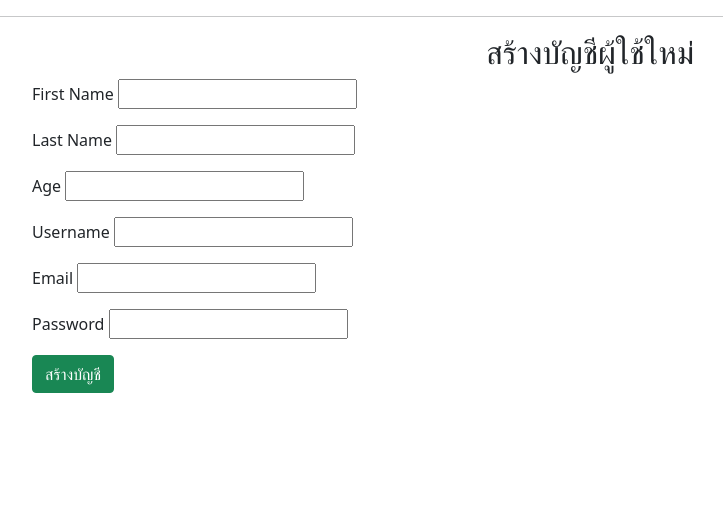
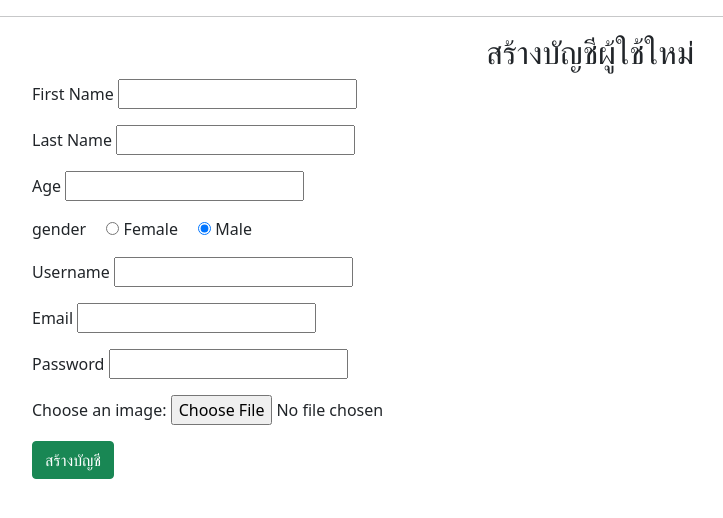
Before and after one commit to BamPatin/register, a Django app: page /form in a window 1280 px wide. Shown: the part 56-574 px from the top of the page, without its empty margins (50-773 px from the left). Run offline with Django 4.2, Linux system fonts and the light colour scheme.

Commit message:
08062566

```diff
--- a/MY_PROJECT/settings.py
+++ b/MY_PROJECT/settings.py
@@ -30,7 +30,7 @@ SECRET_KEY = os.getenv("SECRET_KEY")
 DEBUG = True
 
 # ALLOWED_HOSTS = ['192.168.1.125']
-ALLOWED_HOSTS = []
+ALLOWED_HOSTS = ['172.20.10.2']
 
 # Application definition
 
@@ -127,7 +127,7 @@ USE_TZ = True
 # Static files (CSS, JavaScript, Images)
 # https://docs.djangoproject.com/en/4.2/howto/static-files/
 
-STATIC_URL = 'static/'
+STATIC_URL = '/static/'
 STATIC_ROOT = os.path.join(BASE_DIR,'static')   #อัพโหลดไฟล์
 STATICFILES_DIRS = [
     os.path.join(BASE_DIR,'/static')
--- a/myapp/models.py
+++ b/myapp/models.py
@@ -19,7 +19,7 @@ class Person(AbstractUser):
     #is_active = models.BooleanField(default=True)
     #is_staff = models.BooleanField(default=False)
     gender = models.CharField(max_length=5 , null=True , blank=True , choices=GENDER_CHOICE)
-    image = models.FileField(upload_to = 'upload' , null=True , blank=True)
+    image = models.FileField(upload_to = 'upload/' , null=True , blank=True)
 
 
     def __str__(self):
--- a/myapp/templates/form.html
+++ b/myapp/templates/form.html
@@ -20,6 +20,17 @@
                 <label for="age" >Age</label>
                 <input type="number" name="age" class="from-control">
             </div>
+
+            <p class="form-group mb-3 form-check-inline">gender</p>
+            <div class="form-group mb-3 form-check-inline">
+                <input class="from-control" type="radio" name="gender" value="F" checked>
+                <label class="Female" for="gender">Female</label>
+            </div>
+            <div class="form-group mb-3 form-check-inline">
+                <input class="from-control" type="radio" name="gender" value="M" checked>
+                <label class="Male" for="gender">Male</label>
+            </div>
+
             <div class="form-group mb-3">
                 <label for="username">Username</label>
                 <input type="text" name="username" class="from-control">
@@ -32,7 +43,10 @@
                 <label for="password">Password</label>
                 <input type="text" name="password" class="from-control">
             </div>
-
+            <div class="form-group mb-3">
+                <label for="image">Choose an image:</label>
+                <input type="file" name="image" class="from-control">
+            </div>
             <input type="submit" value="สร้างบัญชี" class="btn btn-success">
         </form>
 
--- a/myapp/views.py
+++ b/myapp/views.py
@@ -19,17 +19,21 @@ def form(request) :
         first_name = request.POST["first_name"]
         last_name = request.POST["last_name"]
         age = request.POST["age"]
+        gender = request.POST["gender"]
         username = request.POST["username"]
         email = request.POST["email"]
         password = request.POST["password"]
+        image = request.POST["image"]
 
         #บันทึกข้อมูล
         person = Person.objects.create(
             first_name=first_name,
             last_name=last_name,
             age=age,
+            gender = gender,
             username = username,
             email = email,
+            image = image
             # password = password
         )
         person.set_password(password)  #แปลงpasswordเป็นการเข้ารหัส
@@ -41,6 +45,7 @@ def form(request) :
     else:
         return render(request,"form.html")
 
+
 def edit(request,person_id) :
     if request.method == "POST" :
     #เมื่อมีการส่งข้อมูลมา
@@ -48,9 +53,11 @@ def edit(request,person_id) :
         person.first_name = request.POST["first_name"]           #แก้ไขข้อมูลใหม่ตามที่ส่งมาจากแบบฟอร์ม
         person.last_name = request.POST["last_name"]           #แก้ไขข้อมูลใหม่ตามที่ส่งมาจากแบบฟอร์ม
         person.age = request.POST["age"]
+        person.gender = request.POST["gender"]
         person.username = request.POST["username"]
         person.email = request.POST["email"]
         person.password = request.POST["password"]
+        person.image = request.POST["image"]
         person.save()
         messages.success(request,"อัพเดทข้อมูลเรียบร้อย")
         return redirect("/")
```
Also changed, not shown: myapp/admin.py (+7 -0 lines), myapp/templates/edit.html (+13 -0 lines), media/upload/download_4dz9Mjp.jpg (added).
